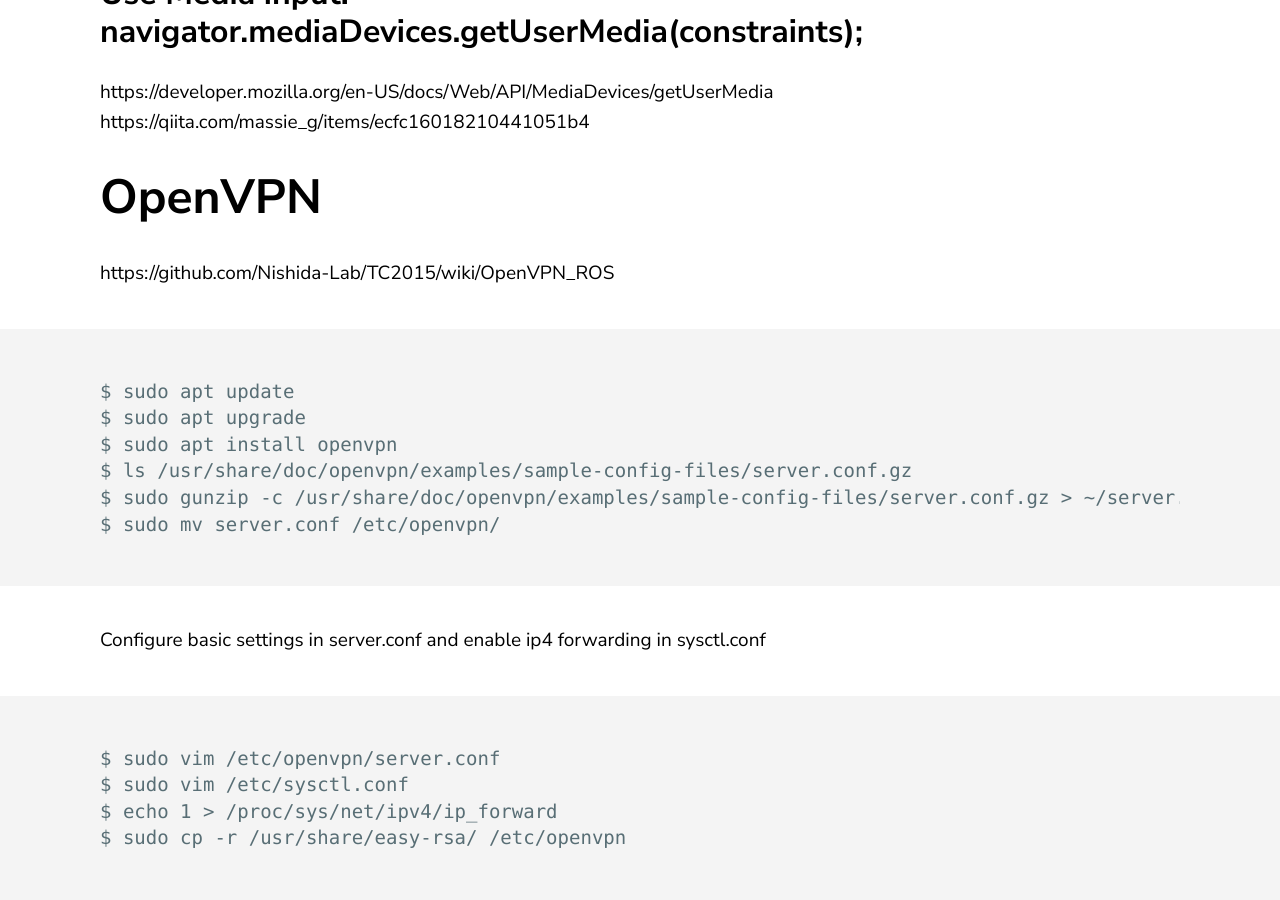
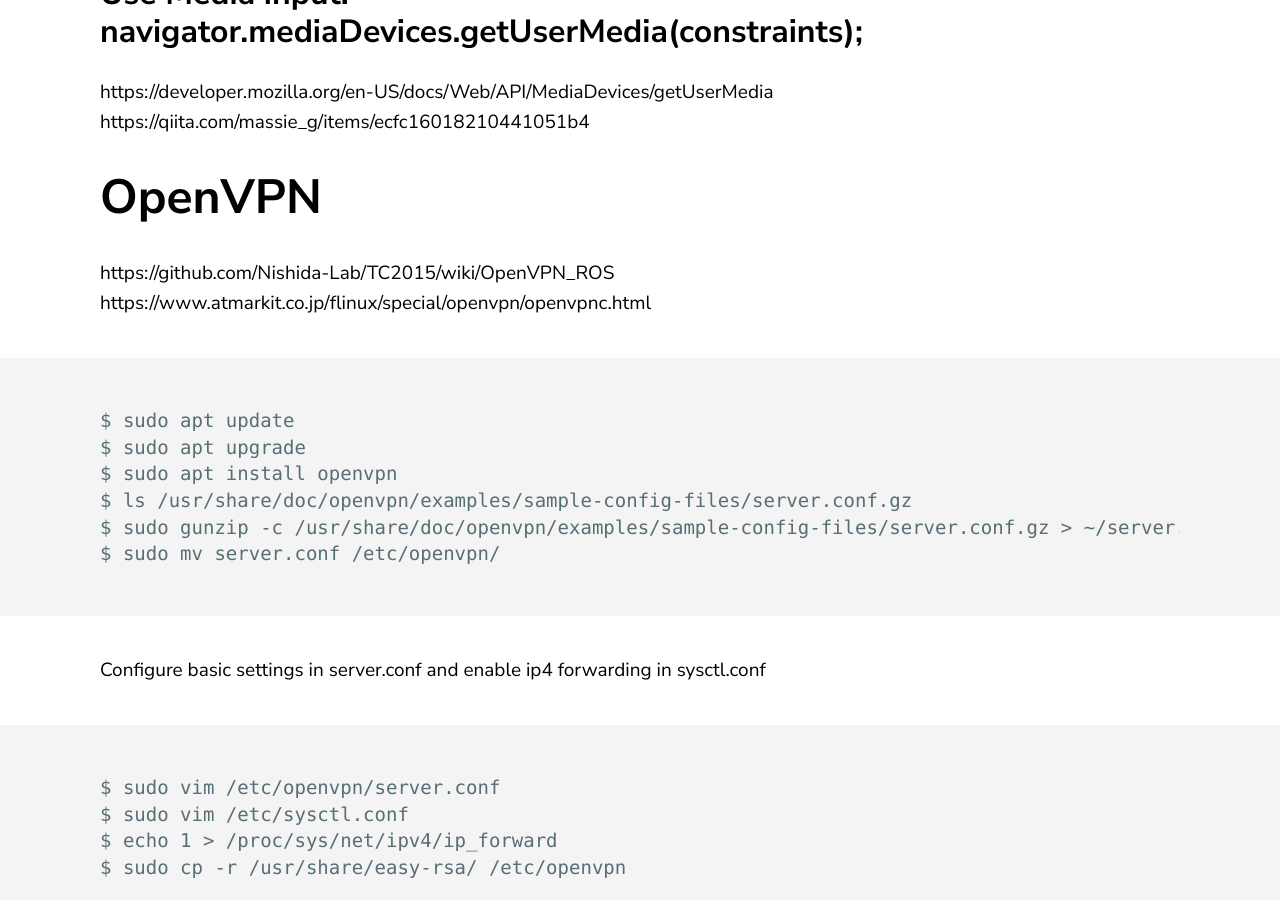
Before and after one commit to jluis9796/jluis9796.github.io, a Jekyll site: the page built from _posts/2020-05-31-manuals.markdown, in a window 1280 px wide and 900 px high, scrolled down 9551 px. Built offline with Jekyll 4.4.1, drawn with Linux system fonts in a browser that asks for light colours; part of the change alters nothing that is shown.

Commit message:
Update 2020-05-31-manuals.markdown

````diff
--- a/_posts/2020-05-31-manuals.markdown
+++ b/_posts/2020-05-31-manuals.markdown
@@ -215,6 +215,7 @@ https://qiita.com/massie_g/items/ecfc16018210441051b4
 
 # OpenVPN
 https://github.com/Nishida-Lab/TC2015/wiki/OpenVPN_ROS
+https://www.atmarkit.co.jp/flinux/special/openvpn/openvpnc.html
 
 ```
 $ sudo apt update
@@ -224,6 +225,7 @@ $ ls /usr/share/doc/openvpn/examples/sample-config-files/server.conf.gz
 $ sudo gunzip -c /usr/share/doc/openvpn/examples/sample-config-files/server.conf.gz > ~/server.conf
 $ sudo mv server.conf /etc/openvpn/
 ```
+
 Configure basic settings in server.conf and enable ip4 forwarding in sysctl.conf
 ```
 $ sudo vim /etc/openvpn/server.conf
````
